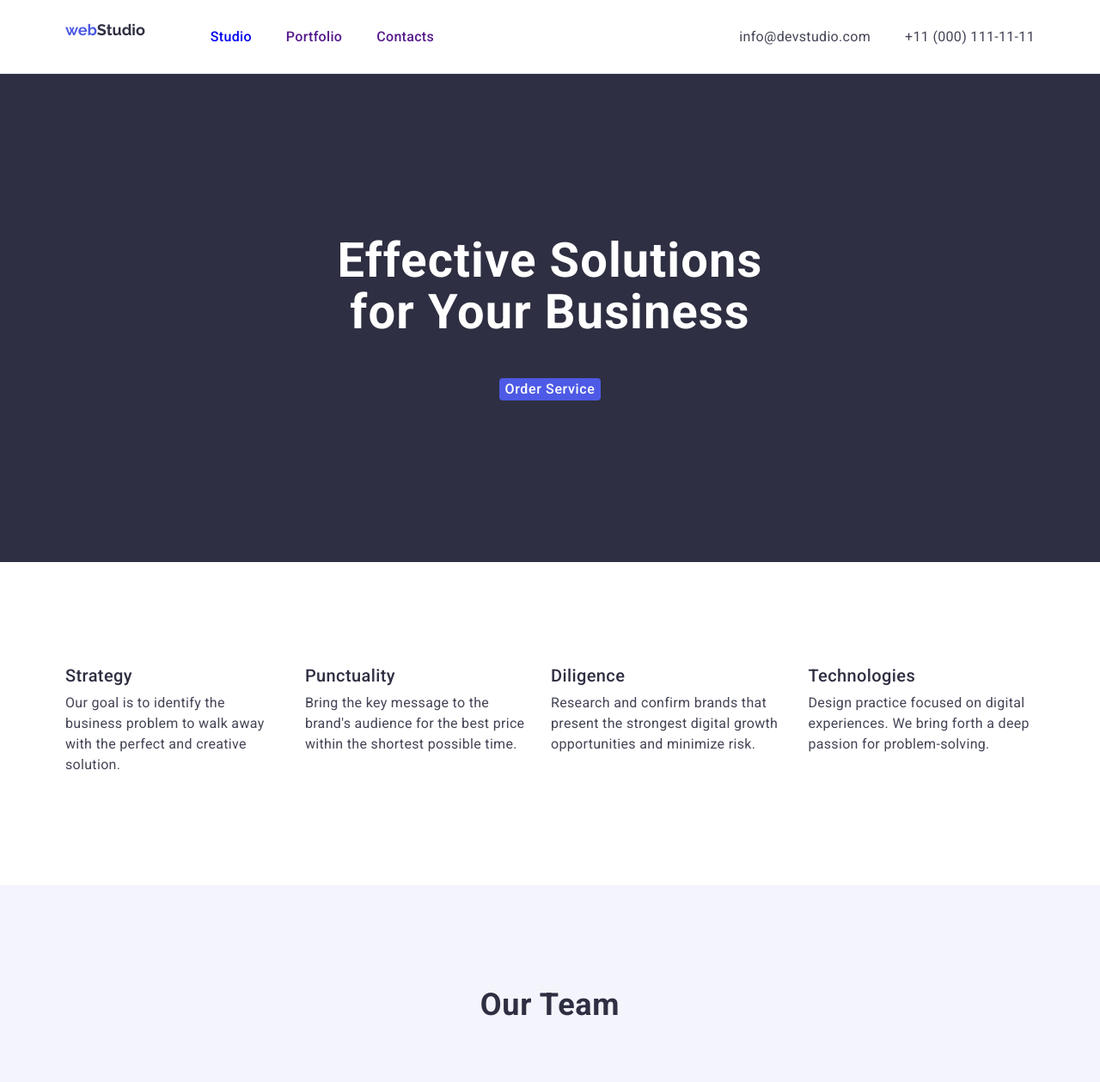
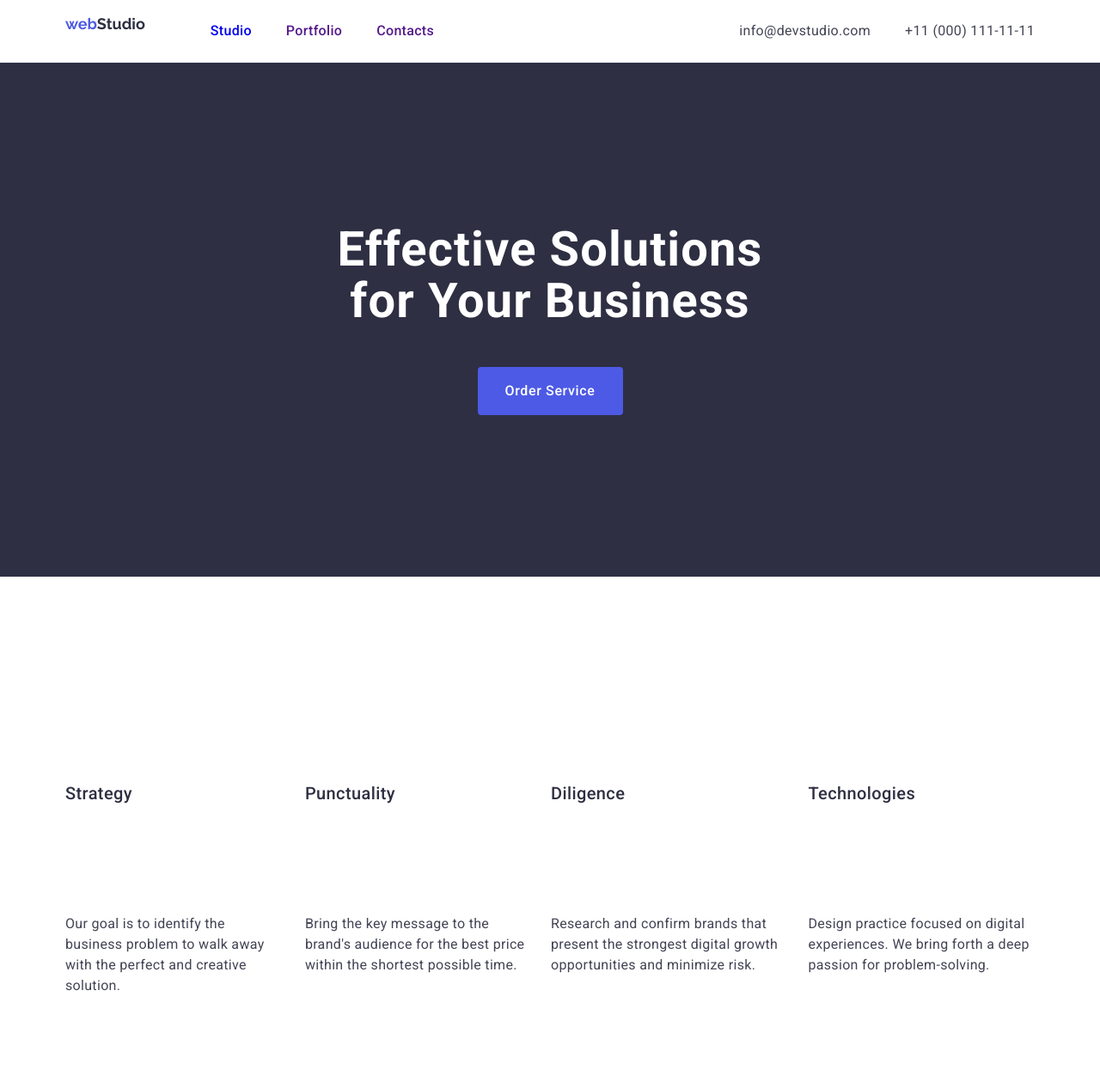
Before and after one commit to YanaShumylo/goit-markup-hw-03, a plain HTML site: page index.html in a window 1280 px wide. Shown: the top 1259 px of the page at 86% size. Drawn offline with nearby package versions, Linux system fonts and the light colour scheme.

Commit message:
updated css

```diff
--- a/css/styles.css
+++ b/css/styles.css
@@ -29,8 +29,7 @@ display: flex;
 justify-content: space-between;
 flex-wrap: nowrap;
 align-items: center;
-padding-top: 24px;
-padding-bottom: 24px;
+padding: 0 15px;
 }
 
 .nav {display: flex;
@@ -53,6 +52,8 @@ letter-spacing: 0.02em;
 color: #2e2f42;
 display: flex;
 gap: 40px;
+padding-top: 24px;
+padding-bottom: 24px;
 }
 
 .link-nav:hover {color: #404bbf;}
@@ -96,7 +97,7 @@ line-height: 1.5;
 letter-spacing: 0.04em;
 background-color: #4D5AE5;
 cursor: pointer; color: #ffffff;
-min-width: 169px
+min-width: 169px;
 height: 56px;
 display: block;
 text-align: center;
@@ -106,8 +107,7 @@ border: none;
 }
 .button:hover, .button:focus {background-color: #404BBF;}
 
-.list-feature {padding-top: 120px;
-padding-bottom: 120px;}
+.feature {padding: 120px 0;}
 
 .visually-hidden {
   position: absolute;
```
